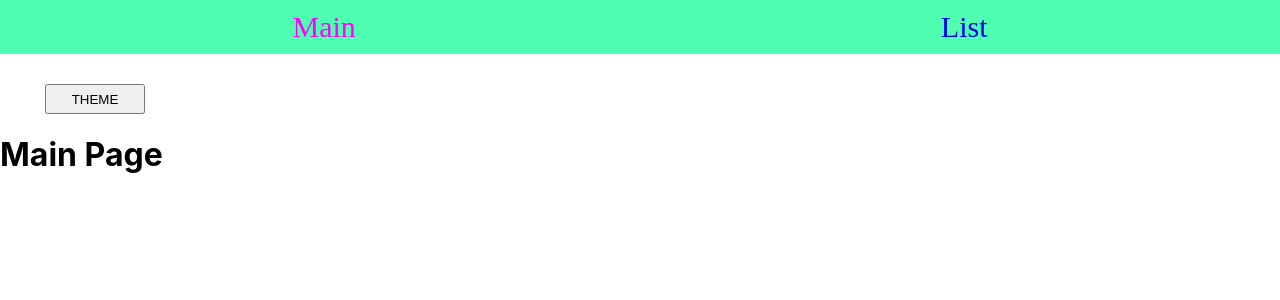
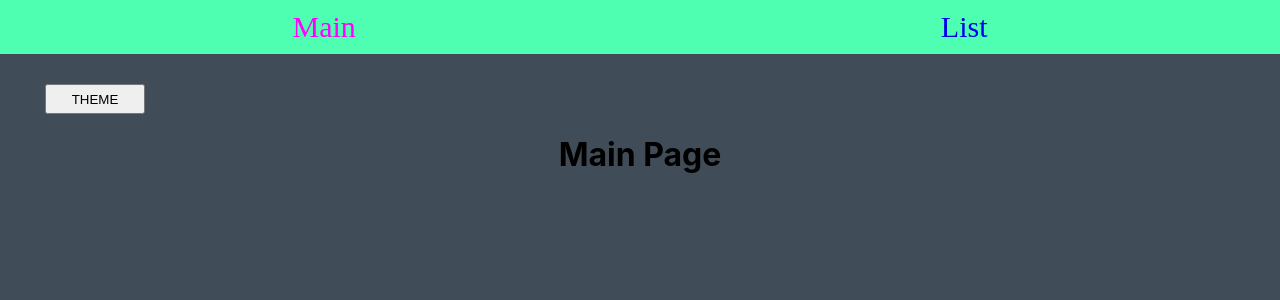
Before and after one commit to regvud/movies-project, a React (Create React App) app: page / in a window 1280 px wide. Shown: the top 300 px of the page. Built offline with nearby package versions, Linux system fonts and the light colour scheme.

Commit message:
hardcode userInfo

```diff
--- a/src/Routing/Routes.js
+++ b/src/Routing/Routes.js
@@ -1,7 +1,3 @@
-import Navbar from "../components/Header/Navbar/Navbar";
-import MovieList from "../components/MovieList/MovieList";
-import MovieListCard from "../components/MovieListCard/MovieListCard";
-
 export const ROUTES = {
     MAIN: '/',
     LIST: '/list',
--- a/src/Routing/router.js
+++ b/src/Routing/router.js
@@ -12,7 +12,7 @@ export const router = createBrowserRouter([
             children: [
                 {
                     index: true,
-                    element: <h1>Main Page</h1>
+                    element: <h1 style={{textAlign: "center"}}>Main Page</h1>
                 },
                 {
                     path: ROUTES.LIST,
--- a/src/components/HOC/ContextProvider.js
+++ b/src/components/HOC/ContextProvider.js
@@ -9,7 +9,7 @@ const ContextProvider = ({children}) => {
     const [theme, setTheme] = useState(false)
 
     return (
-        <div>
+        <>
             <Context.Provider value={{
                 movies,
                 setMovies,
@@ -24,7 +24,7 @@ const ContextProvider = ({children}) => {
             }}>
                 {children}
             </Context.Provider>
-        </div>
+        </>
     );
 };
 
--- a/src/components/MovieInfo/MovieInfo.module.css
+++ b/src/components/MovieInfo/MovieInfo.module.css
@@ -2,16 +2,16 @@
     display: flex;
     flex-flow: column;
     overflow: hidden;
-    justify-content: space-between;
+    justify-content: center;
     align-items: center;
 
-    background-color: ivory;
+    background-color: lavender;
 
     padding: 10px;
-    margin: 10px;
+    margin: 20px;
 
-    width: 30%;
-    height: auto;
+    width: 90%;
+    /*height: 90%;*/
     border: 1px solid dimgrey;
     border-radius: 5px;
 }
@@ -26,10 +26,17 @@
 }
 
 .image {
-    height: 80%;
+    width: inherit;
+    height: inherit;
+
+    margin-top: 10px;
+    display: flex;
+    justify-content: center;
 }
 
 .image > img {
+    width: inherit;
+    height: inherit;
     border-radius: 5px;
     box-shadow: 5px 5px 5px #1e1e1e;
 }
--- a/src/components/MovieList/MovieList.module.css
+++ b/src/components/MovieList/MovieList.module.css
@@ -1,7 +1,11 @@
 .movieList {
-    display: flex;
-    flex-flow: row wrap;
-    justify-content: center;
+    /*display: flex;*/
+    /*flex-flow: row wrap;*/
+    /*justify-content: center;*/
+
+    display: grid;
+    grid-template-columns: 1fr 1fr 1fr 1fr;
+    padding-right: 35px;
 }
 
 .buttonsDiv {
--- a/src/components/MoviesPage/MoviesPage.js
+++ b/src/components/MoviesPage/MoviesPage.js
@@ -2,13 +2,16 @@ import React, {useContext} from 'react';
 import {Outlet} from "react-router-dom";
 import Navbar from "../Header/Navbar/Navbar";
 import {Context} from "../HOC/ContextProvider";
+import styles from './MoviesPage.module.css'
 
 const MoviesPage = () => {
     const {theme, setTheme} = useContext(Context)
     return (
-        <div style={{background: !theme ? 'white' : '#463E3F', height:'100%'}}>
+        <div className={!theme ? styles.dark : styles.light}>
             <Navbar/>
-            <button style={{width:'100px', height:'30px', marginLeft:'45px'}} onClick={() => setTheme(prev => !prev)}>THEME</button>
+            <button style={{width: '100px', height: '30px', marginLeft: '45px'}}
+                    onClick={() => setTheme(prev => !prev)}>THEME
+            </button>
             <Outlet></Outlet>
         </div>
     );
--- /dev/null
+++ b/src/components/MoviesPage/MoviesPage.module.css
@@ -0,0 +1,9 @@
+.dark {
+    background: #404c57;
+    min-height: 100vh;
+}
+
+.light {
+    background: white;
+    min-height: 100vh;
+}
--- a/src/index.css
+++ b/src/index.css
@@ -1,3 +1,9 @@
+html {
+    /*custom*/
+    min-height: 100vh;
+    min-width: 100vw;
+}
+
 body {
     margin: 0;
     font-family: -apple-system, BlinkMacSystemFont, 'Segoe UI', 'Roboto', 'Oxygen',
@@ -5,6 +11,12 @@ body {
     sans-serif;
     -webkit-font-smoothing: antialiased;
     -moz-osx-font-smoothing: grayscale;
+
+    /*custom*/
+    min-height: 100vh;
+    min-width: 100vw;
+    overflow-x: hidden;
+
 }
 
 code {
@@ -12,6 +24,12 @@ code {
     monospace;
 }
 
+#root {
+    /*custom*/
+    min-height: 100vh;
+    min-width: 100vw;
+}
+
 .active {
     color: magenta;
 }
```
